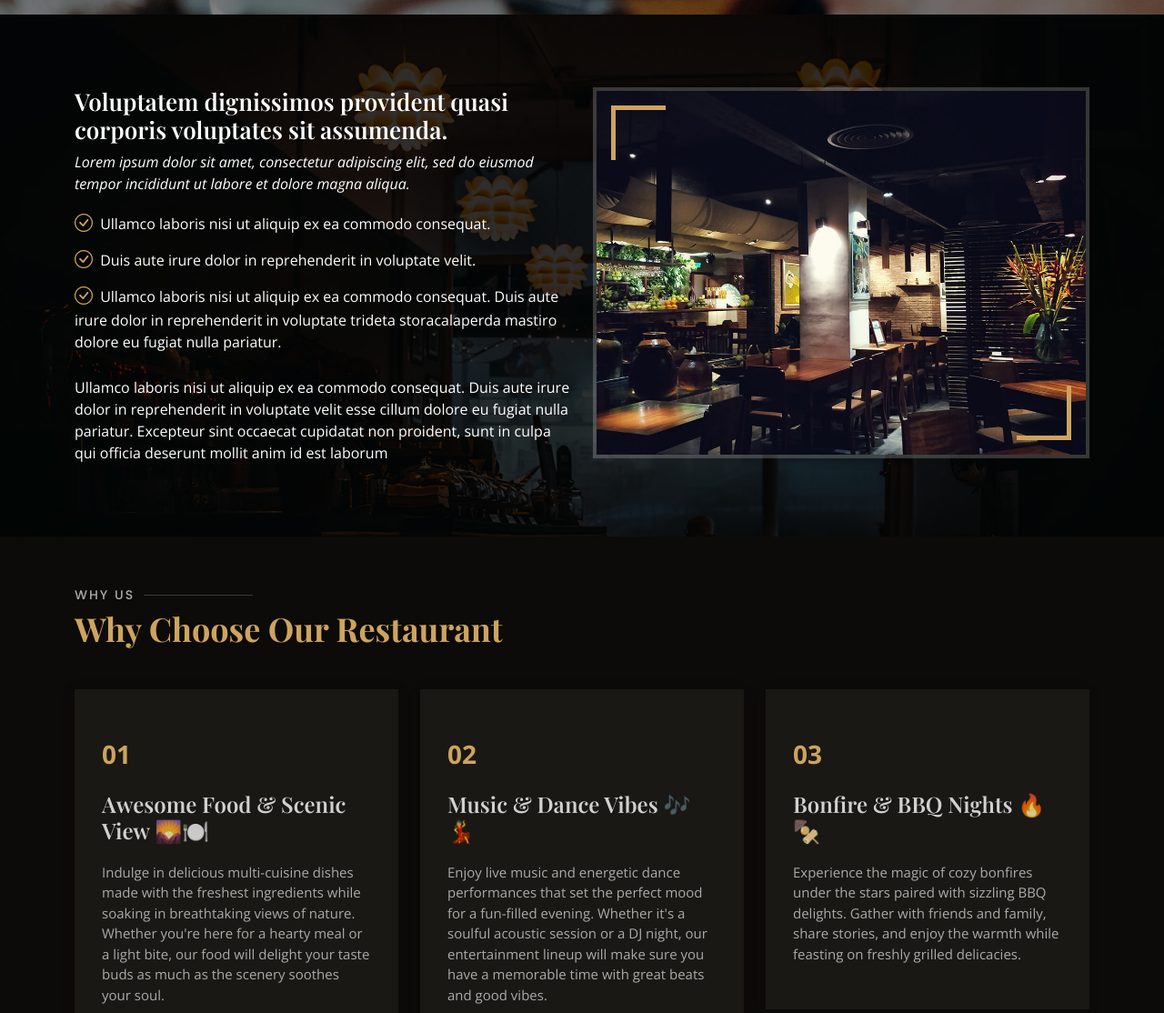
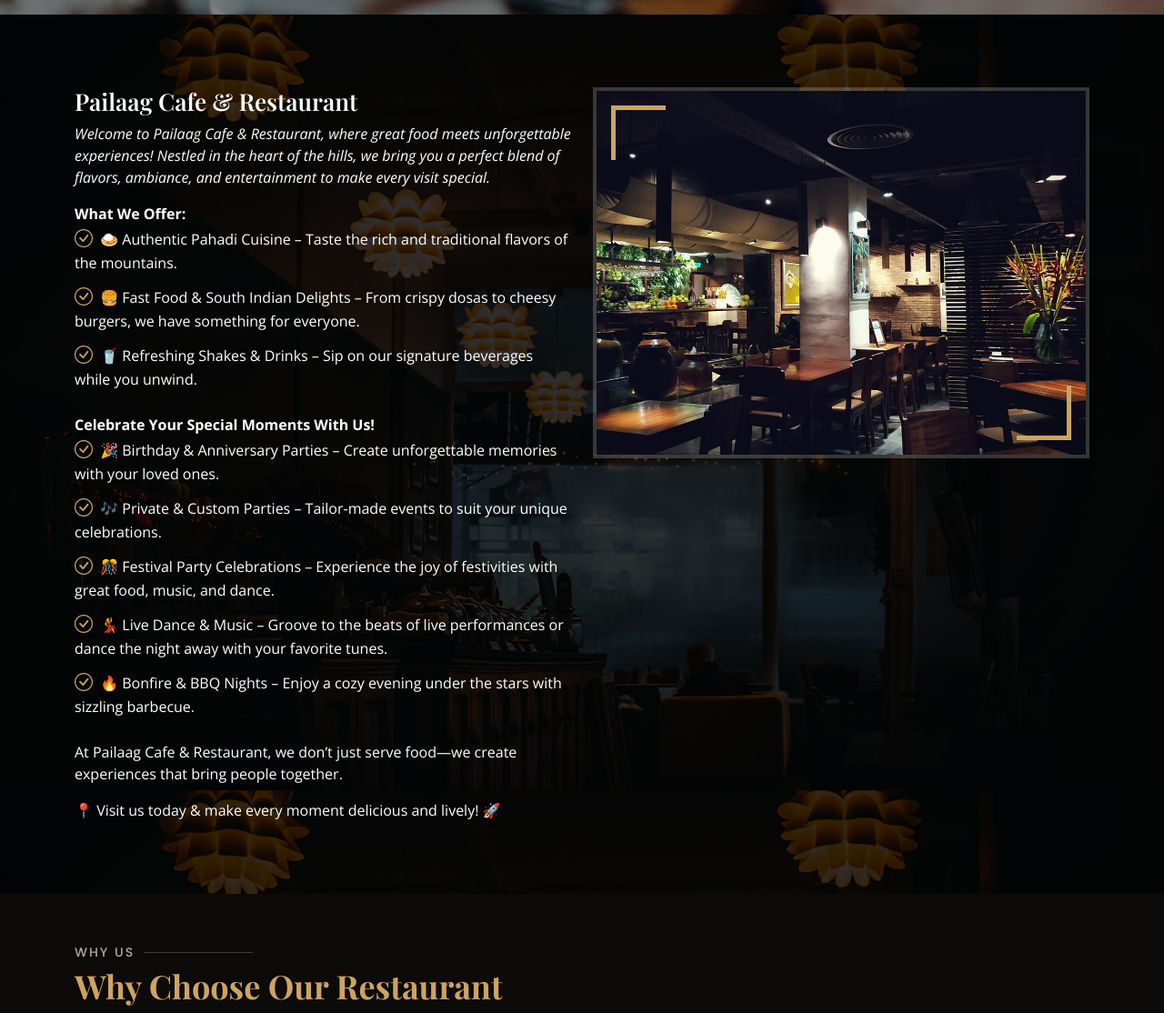
Before and after one commit to sanjaysingh1990/pailaagcafe, a plain HTML site: page index.html in a window 1280 px wide. Shown: the part 784-1898 px from the top of the page at 91% size. Drawn offline with nearby package versions, Linux system fonts and the light colour scheme; a web font is replaced by a local one.

Commit message:
about us added

```diff
--- a/index.html
+++ b/index.html
@@ -136,19 +136,29 @@
                         </div>
                     </div>
                     <div class="col-lg-6 pt-4 pt-lg-0 order-2 order-lg-1 content">
-                        <h3>Voluptatem dignissimos provident quasi corporis voluptates sit assumenda.</h3>
+                        <h3> Pailaag Cafe & Restaurant</h3>
                         <p class="fst-italic">
-                            Lorem ipsum dolor sit amet, consectetur adipiscing elit, sed do eiusmod tempor incididunt ut labore et dolore magna aliqua.
-                        </p>
+                            Welcome to Pailaag Cafe & Restaurant, where great food meets unforgettable experiences! Nestled in the heart of the hills, we bring you a perfect blend of flavors, ambiance, and entertainment to make every visit special. </p>
+                        <span><b>What We Offer:</b></span>
                         <ul>
-                            <li><i class="bi bi-check-circle"></i> Ullamco laboris nisi ut aliquip ex ea commodo consequat.</li>
-                            <li><i class="bi bi-check-circle"></i> Duis aute irure dolor in reprehenderit in voluptate velit.</li>
-                            <li><i class="bi bi-check-circle"></i> Ullamco laboris nisi ut aliquip ex ea commodo consequat. Duis aute irure dolor in reprehenderit in voluptate trideta storacalaperda mastiro dolore eu fugiat nulla pariatur.</li>
+                            <li><i class="bi bi-check-circle"></i> <span>🍛 Authentic Pahadi Cuisine</span> – Taste the rich and traditional flavors of the mountains.</li>
+                            <li><i class="bi bi-check-circle"></i> <span>🍔 Fast Food & South Indian Delights</span> – From crispy dosas to cheesy burgers, we have something for everyone.</li>
+                            <li><i class="bi bi-check-circle"></i> <span>🥤 Refreshing Shakes & Drinks</span> – Sip on our signature beverages while you unwind.</li>
+                        </ul>
+                        <span><b>Celebrate Your Special Moments With Us!</b></span>
+                        <ul>
+                            <li><i class="bi bi-check-circle"></i> <span>🎉 Birthday & Anniversary Parties</span> – Create unforgettable memories with your loved ones.</li>
+                            <li><i class="bi bi-check-circle"></i> <span>🎶 Private & Custom Parties</span> – Tailor-made events to suit your unique celebrations.</li>
+                            <li><i class="bi bi-check-circle"></i> <span>🎊 Festival Party Celebrations</span> – Experience the joy of festivities with great food, music, and dance.</li>
+                            <li><i class="bi bi-check-circle"></i> <span>💃 Live Dance & Music</span> – Groove to the beats of live performances or dance the night away with your favorite tunes.</li>
+                            <li><i class="bi bi-check-circle"></i> <span>🔥 Bonfire & BBQ Nights</span> – Enjoy a cozy evening under the stars with sizzling barbecue.</li>
+
                         </ul>
                         <p>
-                            Ullamco laboris nisi ut aliquip ex ea commodo consequat. Duis aute irure dolor in reprehenderit in voluptate velit esse cillum dolore eu fugiat nulla pariatur. Excepteur sint occaecat cupidatat non proident, sunt in culpa qui officia deserunt mollit anim
-                            id est laborum
+                            At Pailaag Cafe & Restaurant, we don’t just serve food—we create experiences that bring people together.
                         </p>
+                        <span>📍 Visit us today & make every moment delicious and lively! 🚀</span>
+
                     </div>
                 </div>
 
```
